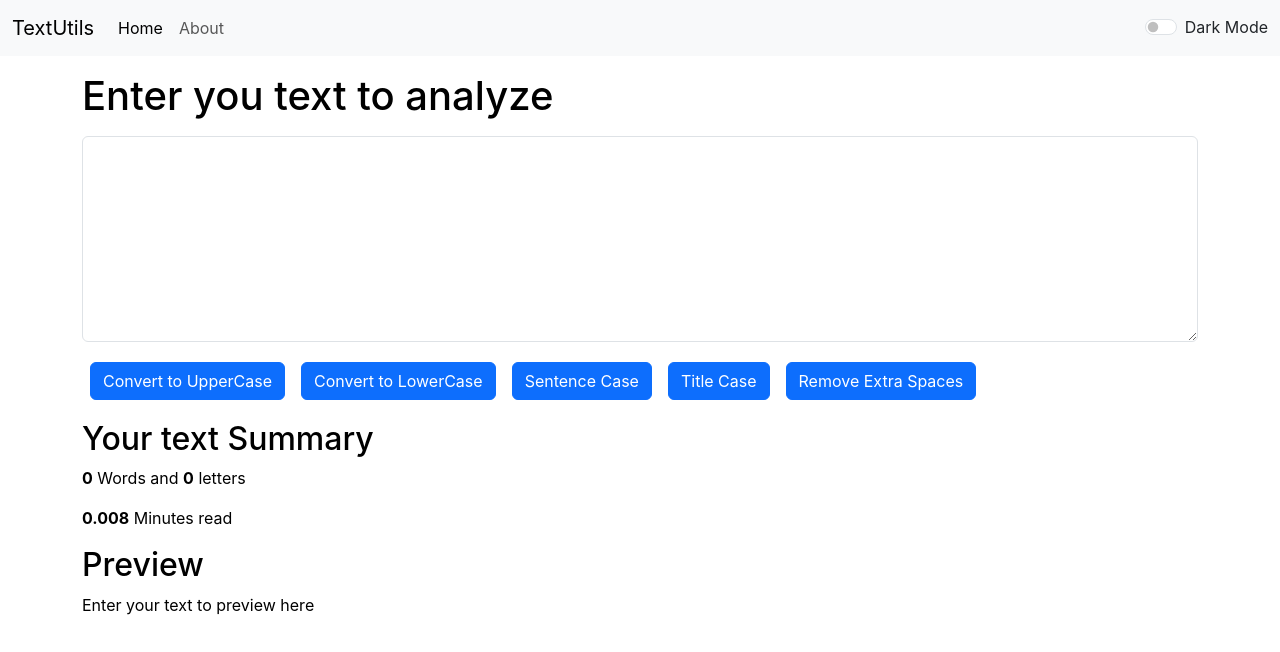
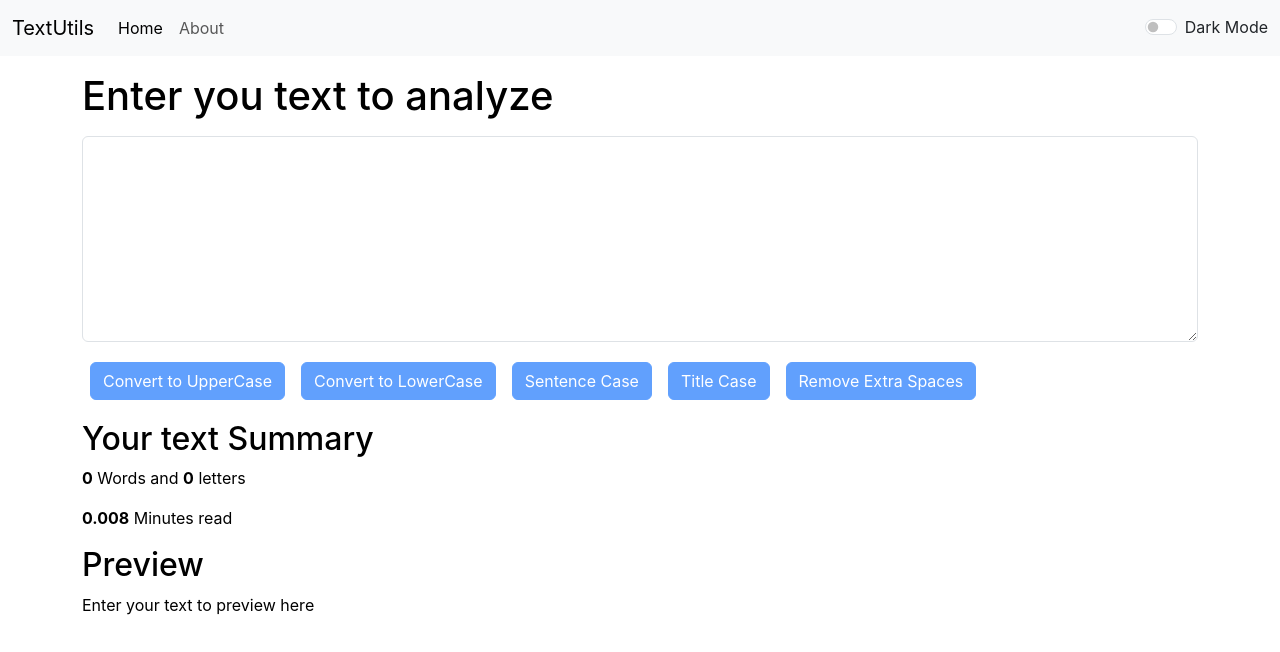
Before and after one commit to sachinseengh/TextToolBox, a React (Create React App) app: page / in a window 1280 px wide. Shown: the top 652 px of the page. Built offline with nearby package versions, Linux system fonts and the light colour scheme.

Commit message:
modification in text utils

```diff
--- a/src/components/TextBox.js
+++ b/src/components/TextBox.js
@@ -47,18 +47,18 @@ export default function TextBox(props){
 <div class="mb-3">
   <h1 className='my-3' >{props.title}</h1>
   <textarea className="form-control" id="exampleFormControlTextarea1"
-   rows="8"  value={text} onChange={Onchange} style={{backgroundColor:props.mode==='dark'?'grey':'white',color:props.mode==='light'?'black':'white'}} ></textarea>
+   rows="8"  value={text} onChange={Onchange} style={{backgroundColor:props.mode==='dark'?'#042743':'white',color:props.mode==='light'?'black':'white'}} ></textarea>
 </div>
-<button className="btn btn-primary mx-2" onClick={Up}>Convert to UpperCase</button>
-<button className="btn btn-primary mx-2 my-1" onClick={Lp}>Convert to LowerCase</button>
-<button className="btn btn-primary mx-2 my-1" onClick={Sc}>Sentence Case</button>
-<button className="btn btn-primary mx-2 my-1" onClick={Tc}>Title Case</button>
-<button className="btn btn-primary mx-2 my-1" onClick={handleExtraSpace}>Remove Extra Spaces</button>
+<button  disabled={text.length===0} className="btn btn-primary mx-2" onClick={Up}>Convert to UpperCase</button>
+<button disabled={text.length===0} className="btn btn-primary mx-2 my-1" onClick={Lp}>Convert to LowerCase</button>
+<button disabled={text.length===0} className="btn btn-primary mx-2 my-1" onClick={Sc}>Sentence Case</button>
+<button disabled={text.length===0} className="btn btn-primary mx-2 my-1" onClick={Tc}>Title Case</button>
+<button disabled={text.length===0} className="btn btn-primary mx-2 my-1" onClick={handleExtraSpace}>Remove Extra Spaces</button>
 </div>
 
 <div className="container my-3" style={{color:props.mode==='light'?'black':'white'}}>
     <h2>Your text Summary</h2>
-    <p><b>{text.split(" ").filter((element)=>{return element.length !== 0}).length}</b> Words and <b>{text.length}</b> letters </p>
+    <p><b>{text.split("/\s+/").filter((element)=>{return element.length !== 0}).length}</b> Words and <b>{text.length}</b> letters </p>
 
     <p><b>{0.008* text.split(" ").length}</b> Minutes read</p>
     <h2>Preview</h2>
```
